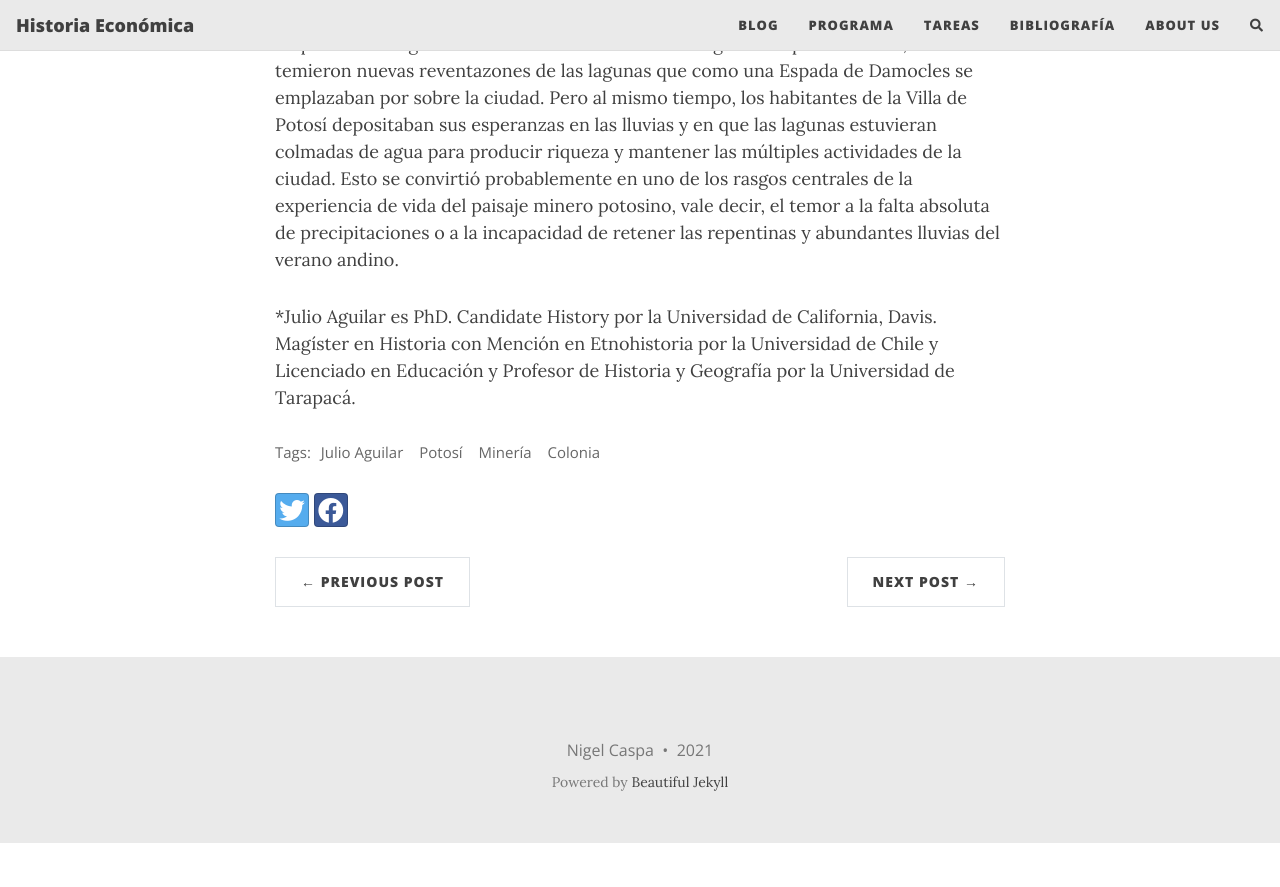
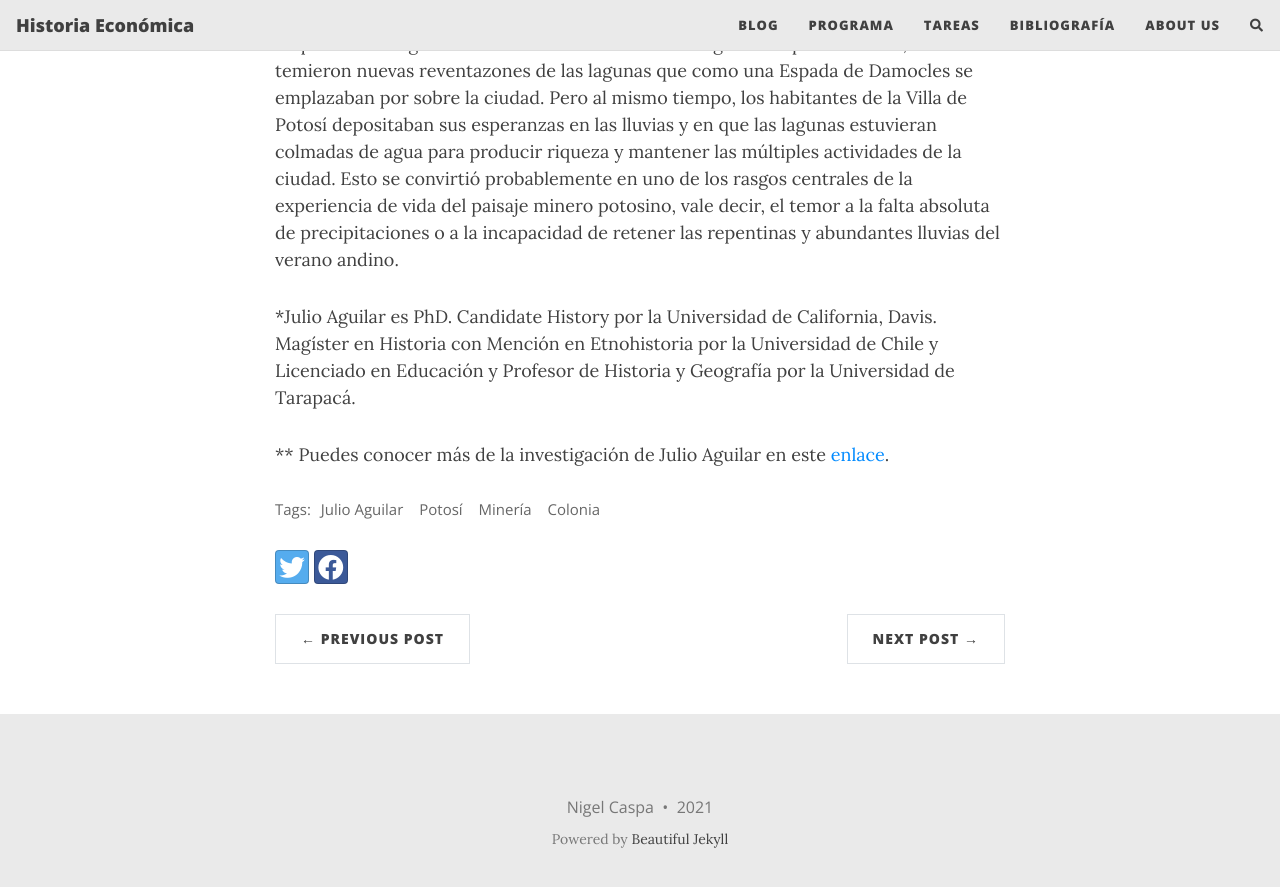
Before and after one commit to NigelCaspa/historiaeconomica, a Jekyll site: the page built from _posts/2021-09-01-aguilar.md, in a window 1280 px wide and 900 px high, scrolled down 2997 px. Shown: the top 887 px of the window. Built offline with Jekyll 4.4.1, drawn with Linux system fonts in a browser that asks for light colours; nearby versions of some CDN libraries; comment, search, counter and statistics services are not loaded; before the commit the page ends 3840 px from its top, so only the background shows below that.

```diff
--- a/_posts/2021-09-01-aguilar.md
+++ b/_posts/2021-09-01-aguilar.md
@@ -21,3 +21,5 @@
 La inundación de 1626 cristalizó una especie de ansiedad colectiva entre los potosinos respecto a las lagunas. En distintas ocasiones a lo largo de la época colonial, ellos temieron nuevas reventazones de las lagunas que como una Espada de Damocles se emplazaban por sobre la ciudad. Pero al mismo tiempo, los habitantes de la Villa de Potosí depositaban sus esperanzas en las lluvias y en que las lagunas estuvieran colmadas de agua para producir riqueza y mantener las múltiples actividades de la ciudad. Esto se convirtió probablemente en uno de los rasgos centrales de la experiencia de vida del paisaje minero potosino, vale decir, el temor a la falta absoluta de precipitaciones o a la incapacidad de retener las repentinas y abundantes lluvias del verano andino.
 
 *Julio Aguilar es PhD. Candidate History por la Universidad de California, Davis. Magíster en Historia con Mención en Etnohistoria por la Universidad de Chile y Licenciado en Educación y Profesor de Historia y Geografía por la Universidad de Tarapacá.
+
+** Puedes conocer más de la investigación de Julio Aguilar en este [enlace](https://www.youtube.com/watch?v=CUvaBKJoST8).
```
Also changed, not shown: assets/img/jimenez.jpg (added).
